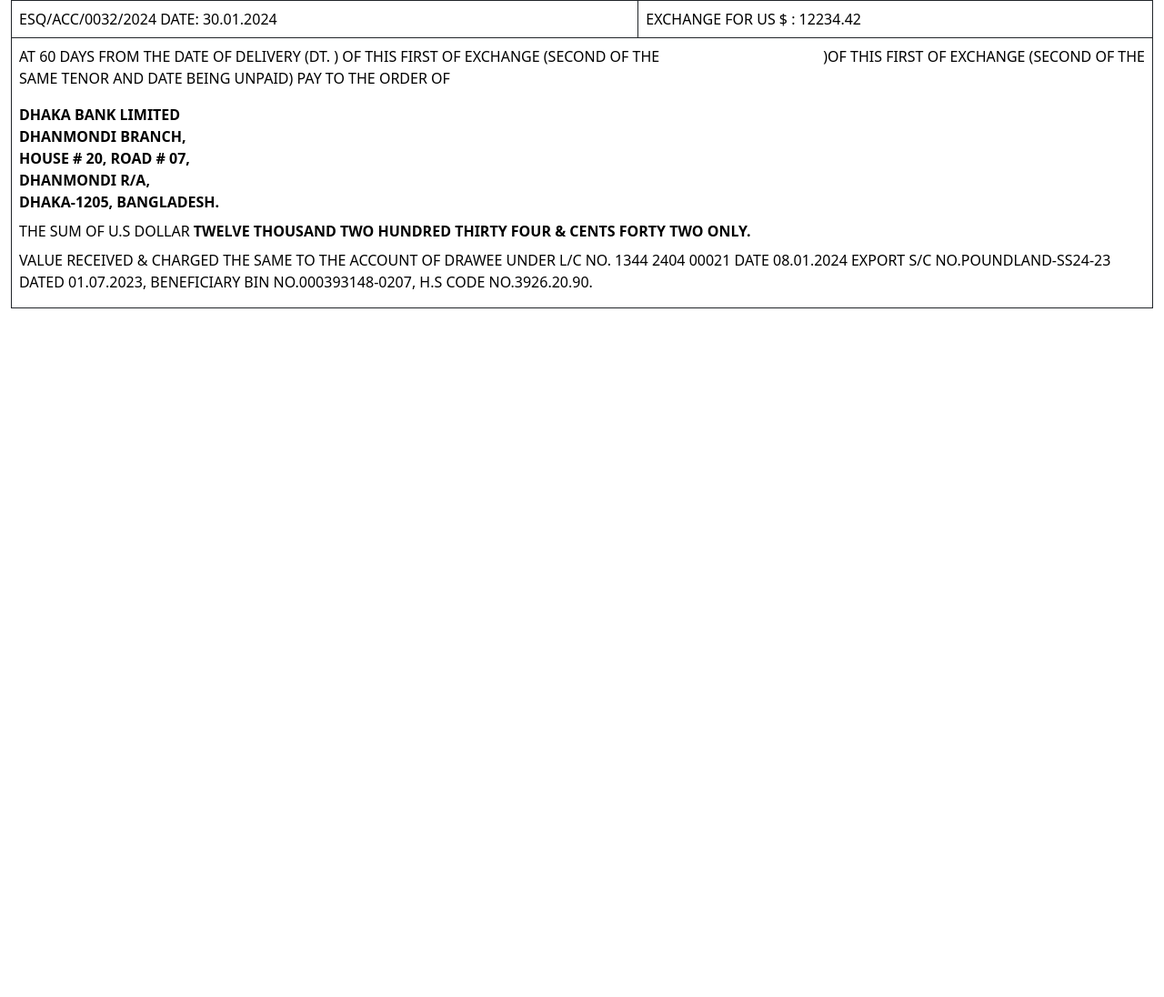
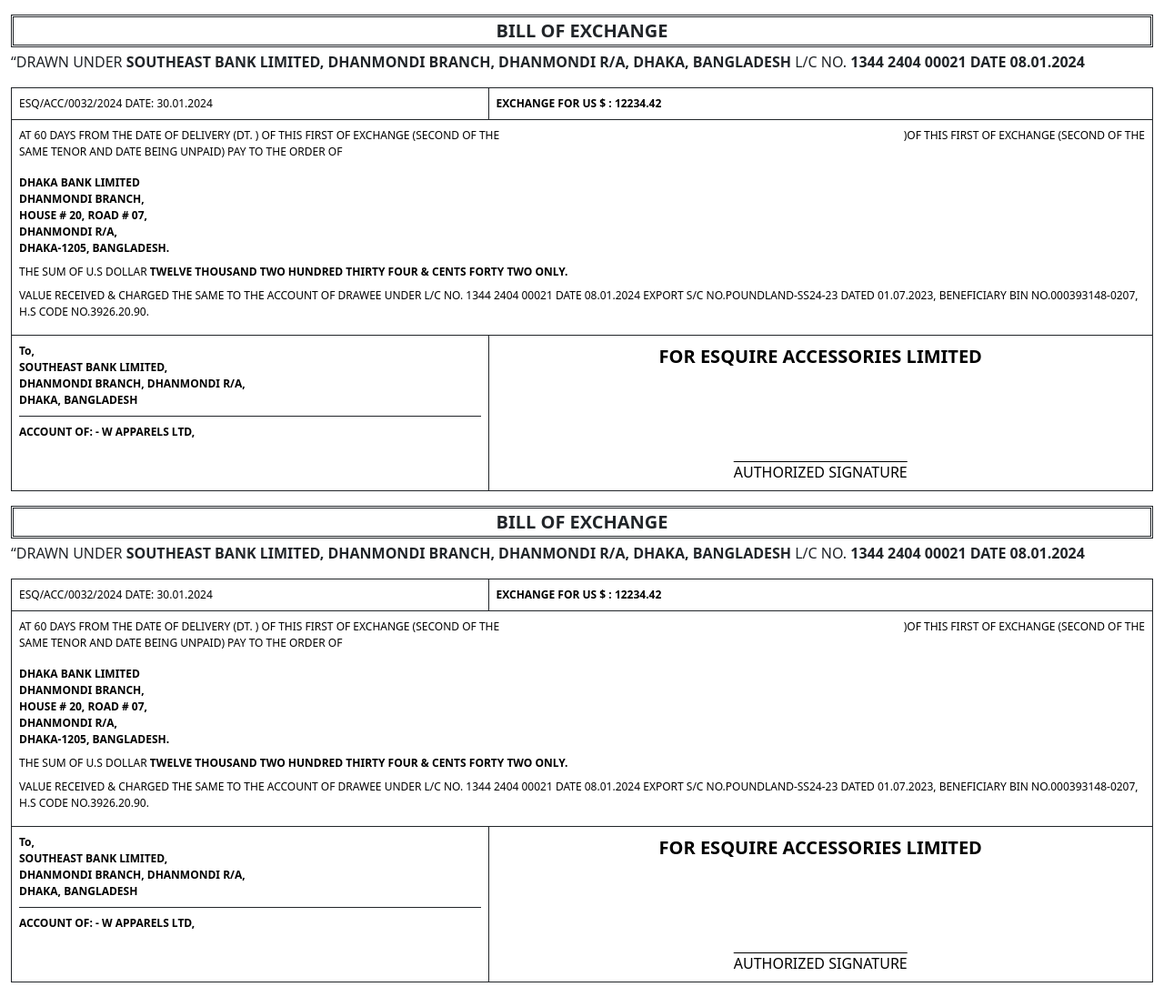
Before and after one commit to mma-tahmid/invoice-Bill-of-exchange, a plain HTML site: page index.html in a window 1280 px wide. Shown: the whole page at 91% size. Before the commit the page ends 800 px from the top, so only its background shows below. Drawn offline with nearby package versions, Linux system fonts and the light colour scheme.

Commit message:
designed bill of exchange page

```diff
--- a/css/style.css
+++ b/css/style.css
@@ -0,0 +1,8 @@
+.custom-padding {
+    padding-left: 12px;
+    padding-right: 20px;
+}
+
+.font-size {
+    font-size: 12px;
+}
--- a/index.html
+++ b/index.html
@@ -13,8 +13,21 @@
 <body>
 
 
-    <div class="container-fluid">
-        <table class="table table-bordered border-dark">
+    <div class="container-fluid my-3">
+        <div style="border-style: double;">
+            <div class="text-center fw-bold fs-5">BILL OF EXCHANGE</div>
+        </div>
+
+        <div class="mt-1">
+            “DRAWN UNDER <span class="fw-bold">SOUTHEAST BANK LIMITED, DHANMONDI BRANCH, DHANMONDI R/A, DHAKA,
+                BANGLADESH</span>
+            L/C NO. <span class="fw-bold">1344 2404 00021 DATE 08.01.2024</span>
+        </div>
+    </div>
+
+
+    <div class="container-fluid ">
+        <table class="table table-bordered border-dark font-size">
 
 
             <thead>
@@ -26,7 +39,7 @@
 
                 <tr>
                     <td>ESQ/ACC/0032/2024 DATE: 30.01.2024</td>
-                    <td>EXCHANGE FOR US $ : 12234.42</td>
+                    <td class="fw-bold">EXCHANGE FOR US $ : 12234.42</td>
                 </tr>
 
                 <tr>
@@ -50,7 +63,8 @@
                         <div class="fw-bold">DHANMONDI R/A,</div>
                         <div class="fw-bold">DHAKA-1205, BANGLADESH.</div>
 
-                        <div class="my-2">THE SUM OF U.S DOLLAR <span class="fw-bold">TWELVE THOUSAND TWO HUNDRED THIRTY FOUR & CENTS
+                        <div class="my-2">THE SUM OF U.S DOLLAR <span class="fw-bold">TWELVE THOUSAND TWO HUNDRED THIRTY
+                                FOUR & CENTS
                                 FORTY
                                 TWO ONLY.</span> </div>
 
@@ -64,6 +78,127 @@
 
 
 
+                <tr>
+
+                    <td class="fw-bold">
+                        <div> To,</div>
+                        <div> SOUTHEAST BANK LIMITED,</div>
+                        <div> DHANMONDI BRANCH, DHANMONDI R/A,</div>
+                        <div> DHAKA, BANGLADESH </div>
+
+                        <div class="border-top border-dark my-2"> </div>
+                        <div class="my-2 ">ACCOUNT OF: - W APPARELS LTD,</div>
+                    </td>
+
+                    <td>
+
+                        <div class="fw-bold text-center fs-5">FOR ESQUIRE ACCESSORIES LIMITED</div>
+
+                        <div class="text-center fs-6" style="text-decoration: overline; padding-top: 100px">AUTHORIZED
+                            SIGNATURE</div>
+                    </td>
+                </tr>
+
+
+
+            </tbody>
+
+
+        </table>
+
+    </div>
+
+    <!-- 2nd Part -->
+
+
+    <div class="container-fluid my-3">
+        <div style="border-style: double;">
+            <div class="text-center fw-bold fs-5">BILL OF EXCHANGE</div>
+        </div>
+
+        <div class="mt-1">
+            “DRAWN UNDER <span class="fw-bold">SOUTHEAST BANK LIMITED, DHANMONDI BRANCH, DHANMONDI R/A, DHAKA,
+                BANGLADESH</span>
+            L/C NO. <span class="fw-bold">1344 2404 00021 DATE 08.01.2024</span>
+        </div>
+    </div>
+
+
+    <div class="container-fluid ">
+        <table class="table table-bordered border-dark font-size">
+
+
+            <thead>
+
+            </thead>
+
+            <tbody>
+
+
+                <tr>
+                    <td>ESQ/ACC/0032/2024 DATE: 30.01.2024</td>
+                    <td class="fw-bold">EXCHANGE FOR US $ : 12234.42</td>
+                </tr>
+
+                <tr>
+                    <td colspan="2">
+
+                        <div class=" mb-3 d-flex justify-content-between">
+
+                            <div>
+                                AT 60 DAYS FROM THE DATE OF DELIVERY (DT. ) OF THIS FIRST OF EXCHANGE (SECOND OF THE
+                                <br> SAME TENOR AND DATE BEING UNPAID) PAY TO THE ORDER OF
+                            </div>
+
+                            <div>
+                                )OF THIS FIRST OF EXCHANGE (SECOND OF THE
+                            </div>
+                        </div>
+
+                        <div class="fw-bold">DHAKA BANK LIMITED</div>
+                        <div class="fw-bold">DHANMONDI BRANCH,</div>
+                        <div class="fw-bold">HOUSE # 20, ROAD # 07,</div>
+                        <div class="fw-bold">DHANMONDI R/A,</div>
+                        <div class="fw-bold">DHAKA-1205, BANGLADESH.</div>
+
+                        <div class="my-2">THE SUM OF U.S DOLLAR <span class="fw-bold">TWELVE THOUSAND TWO HUNDRED THIRTY
+                                FOUR & CENTS
+                                FORTY
+                                TWO ONLY.</span> </div>
+
+                        <div class="my-2">VALUE RECEIVED & CHARGED THE SAME TO THE ACCOUNT OF DRAWEE UNDER L/C NO. 1344
+                            2404 00021
+                            DATE 08.01.2024
+                            EXPORT S/C NO.POUNDLAND-SS24-23 DATED 01.07.2023, BENEFICIARY BIN NO.000393148-0207, H.S
+                            CODE NO.3926.20.90.</div>
+                    </td>
+                </tr>
+
+
+
+                <tr>
+
+                    <td class="fw-bold">
+                        <div> To,</div>
+                        <div> SOUTHEAST BANK LIMITED,</div>
+                        <div> DHANMONDI BRANCH, DHANMONDI R/A,</div>
+                        <div> DHAKA, BANGLADESH </div>
+
+                        <div class="border-top border-dark my-2"> </div>
+                        <div class="my-2 ">ACCOUNT OF: - W APPARELS LTD,</div>
+                    </td>
+
+                    <td>
+
+                        <div class="fw-bold text-center fs-5">FOR ESQUIRE ACCESSORIES LIMITED</div>
+
+                        <div class="text-center fs-6" style="text-decoration: overline; padding-top: 100px">AUTHORIZED
+                            SIGNATURE</div>
+                    </td>
+                </tr>
+
+
+
             </tbody>
 
 
@@ -72,6 +207,7 @@
     </div>
 
 
+
 </body>
 
 </html>
```
